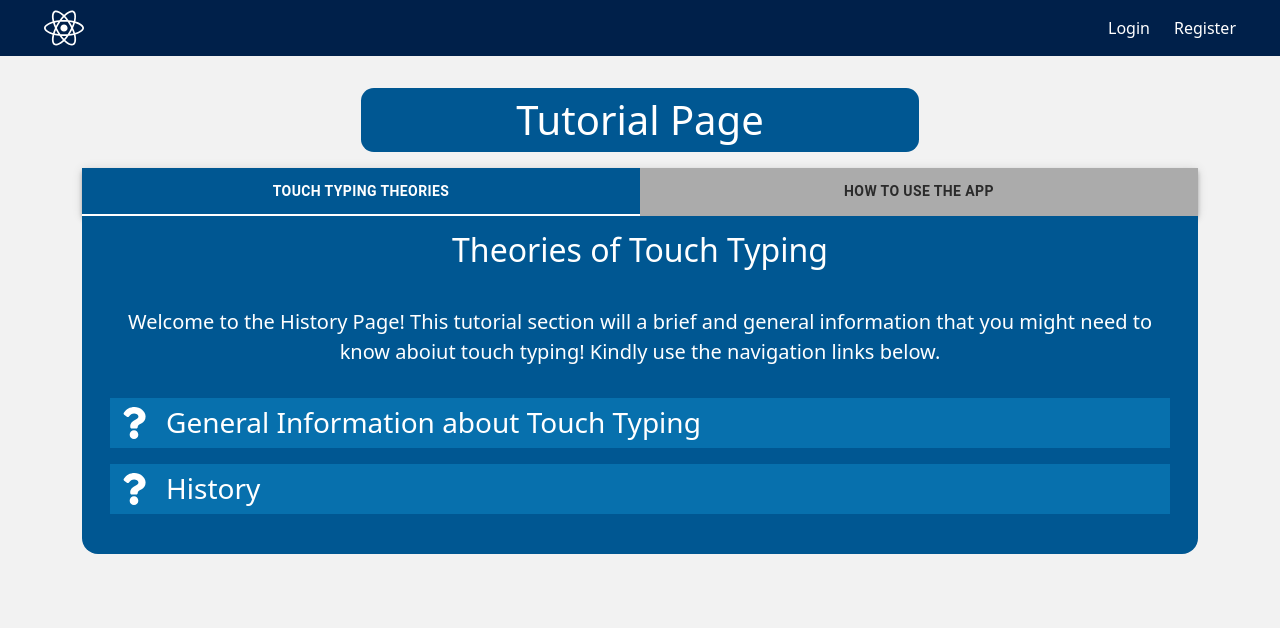
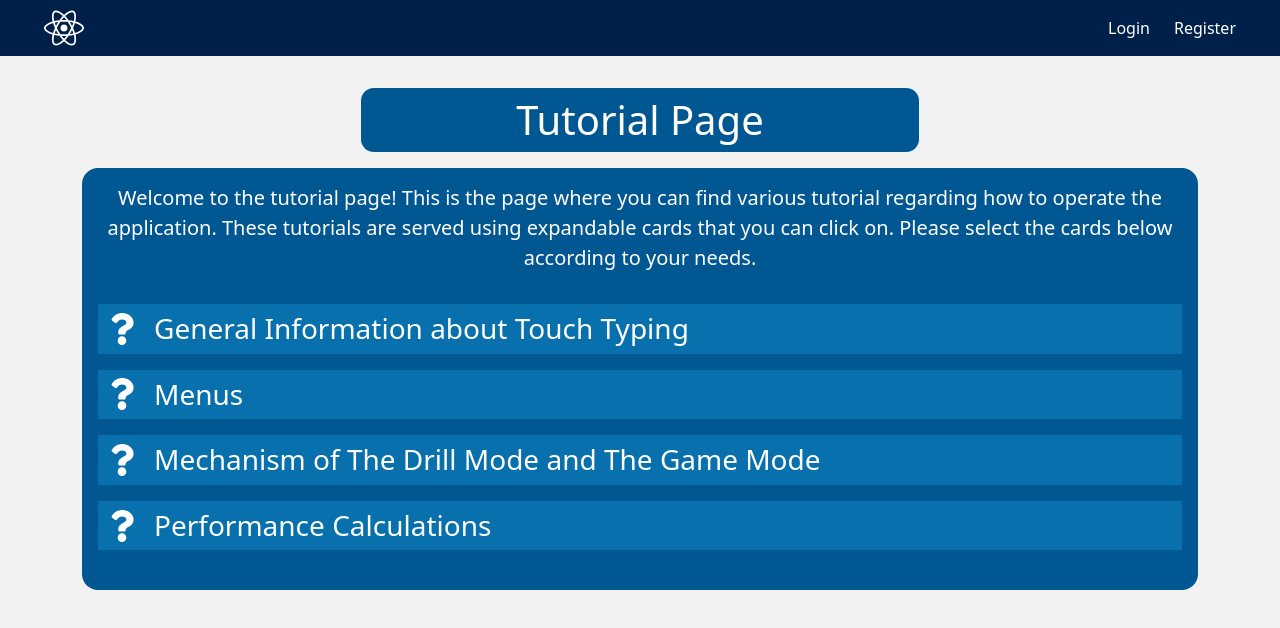
Before and after one commit to alvinAdler/TouchTypingApplication, a React (Create React App) app in the folder client/: page /tutorial in a window 1280 px wide. Shown: the top 628 px of the page. Built offline with nearby package versions, Linux system fonts and the light colour scheme.

Commit message:
Fused the "history of touch typing" and "How to use the app" section of the tutorial page into one

```diff
--- a/client/src/components/TutorialPage/TutorialPage.jsx
+++ b/client/src/components/TutorialPage/TutorialPage.jsx
@@ -29,23 +29,20 @@ const TutorialPage = () => {
         <div className="tutorial-page-container">
             <PageTitle titleName="Tutorial Page"/>
             <ThemeProvider theme={theme}>
-                <AppBar color="default" position="static">
+                {/* <AppBar color="default" position="static">
                     <Tabs
                     value={currentTab}
                     onChange={handleTabChange}
                     variant="fullWidth"
                     >
-                        <Tab sx={{fontWeight: 600, color: "#2b2b2b", backgroundColor: `${currentTab === 0 ? "#005792" : "#ababab"}`}} label="Touch Typing Theories"/>
-                        <Tab sx={{fontWeight: 600, color: "#2b2b2b", backgroundColor: `${currentTab === 1 ? "#005792" : "#ababab"}`}} label="How to Use the App"/>
+                        <Tab sx={{fontWeight: 600, color: "#2b2b2b", backgroundColor: `${currentTab === 0 ? "#005792" : "#ababab"}`}} label="Main Tutorial"/>
                     </Tabs>
-                </AppBar>
+                </AppBar> */}
             </ThemeProvider>
-            <MaterialTabBody currentTab={currentTab} tabIndex={0}>
-                <div className="tutorial-content-container container">
-                    <h2 className="tutorial-content-title">Theories of Touch Typing</h2>
-
-                    <p className="tutorial-description lead">Welcome to the History Page! This tutorial section will a brief and general information that you might need to know aboiut touch typing! Kindly use the navigation links below.</p>
-
+            {/* <MaterialTabBody currentTab={currentTab} tabIndex={0}> */}
+                <div className="tutorial-content-container">
+                    {/* <h2 className="tutorial-content-title">Tutorials</h2> */}
+                    <p className="tutorial-description lead">Welcome to the tutorial page! This is the page where you can find various tutorial regarding how to operate the application. These tutorials are served using expandable cards that you can click on. Please select the cards below according to your needs.</p>
                     <ExpandableSection sectionTitle="General Information about Touch Typing">
                         <h3>General Information about Touch Typing</h3>
 
@@ -59,30 +56,7 @@ const TutorialPage = () => {
                             From the previous paragraph, it can be seen that learning to touch-type is very beneficial. However, within this technology era, a person can learn how to touch-type from many sources, including the internet itself. However, the internet is a broad and deep place where there are at least 4,386,485,541 users (approximated) on April 30, 2019 (Group, 2011). Considering that number, the number of available information on the internet must be somewhere near equivalent or even greater. With that number of information, confusion might occur in terms of choosing the best method to learn to touch-type.
                         </p>
 
-                        <p>
-                            Fortunately, a learning method called game-based learning has been developed as a “fun” way of learning. According to Plass et al. (2015, p. 259), “Game-based learning mostly emphasizes that it is a type of gameplay with defined learning outcomes”. In other words, game-based learning aims to combine a learning process with actual gameplay. The reason that supports the acknowledgment of this learning method is the number of people who are playing games casually. Lenhart et al. (2008) stated that 99% of boys and 94% of girls in America are playing digital games. One of the factors that responsible for this high number is the motivational side of a game. A game can maintain the engagement of the users for a long period by utilizing various game mechanics that are enjoyable by the users (Plass et al., 2015, p. 260).
-                        </p>
-
-                        <p>
-                            With high percentages of game enthusiasts, various studies have been conducted to observe the efficiencies of a game in learning (game-based learning). Papastergiou (2009), through her research in 2008 with 88 high-school students, showed a positive outcome from the implementation of game-based learning. In terms of computer memory education (the topic of the research), digital game-based learning is more effective in enhancing the students’ knowledge regarding the current field as well as maintaining their motivation during the activity. Papastergiou (2009) argues that sufficient entertainment elements and learning materials are the keys to the success of game-based learning. Also, research conducted by Kerthyayana Manuaba (2017) showed the positive impacts of game-based learning. He successfully proved that text-based games have a great potential for improving reading behavior in Indonesia. He stated that among 20 participants (university students) in his research, 19 of them fully understand the reading materials from the game.
-                        </p>
-
                     </ExpandableSection>
-
-                    <ExpandableSection sectionTitle="History">
-                        <h3>History</h3>
-
-                        <img className="section-image-title" src="/images/undraw_history.svg" alt="Can not find picutre" />
-
-                        <p className="sub-content-forewords">Lorem ipsum dolor sit amet consectetur adipisicing elit. Eum necessitatibus esse quasi tempore velit explicabo dicta iusto deserunt voluptatem et!</p>
-
-                    </ExpandableSection>
-                </div>
-            </MaterialTabBody>
-            <MaterialTabBody currentTab={currentTab} tabIndex={1}>
-                <div className="tutorial-content-container">
-                    <h2 className="tutorial-content-title">How to Use The Application</h2>
-                    <p className="tutorial-description lead">Welcome to the tutorial page! This is the page where you can find various tutorial regarding how to operate the application. Ther tutorials are served using expandable cards that you can click on. Please select the cards below according to your needs.</p>
                     <ExpandableSection sectionTitle="Menus">
                         <h3>Menus</h3>
                         <p className="sub-content-forewords">This is the section where you will find the explanations regarding the functionality of each menu in this application. There are 4 core menus / pages of the applicatoin of this application. Each of the menu / page will be elaborated below.</p>
@@ -456,7 +430,7 @@ const TutorialPage = () => {
                         </div>
                     </ExpandableSection>
                 </div>
-            </MaterialTabBody>
+            {/* </MaterialTabBody> */}
         </div>
     )
 }
--- a/client/src/components/TutorialPage/TutorialPage_master.css
+++ b/client/src/components/TutorialPage/TutorialPage_master.css
@@ -6,6 +6,8 @@
 
 .tutorial-content-container{
     padding-bottom: 1.5rem;
+    border-radius: 1rem;
+    background-color: var(--primary-color);
 }
 
 .menus-content-container{
```
